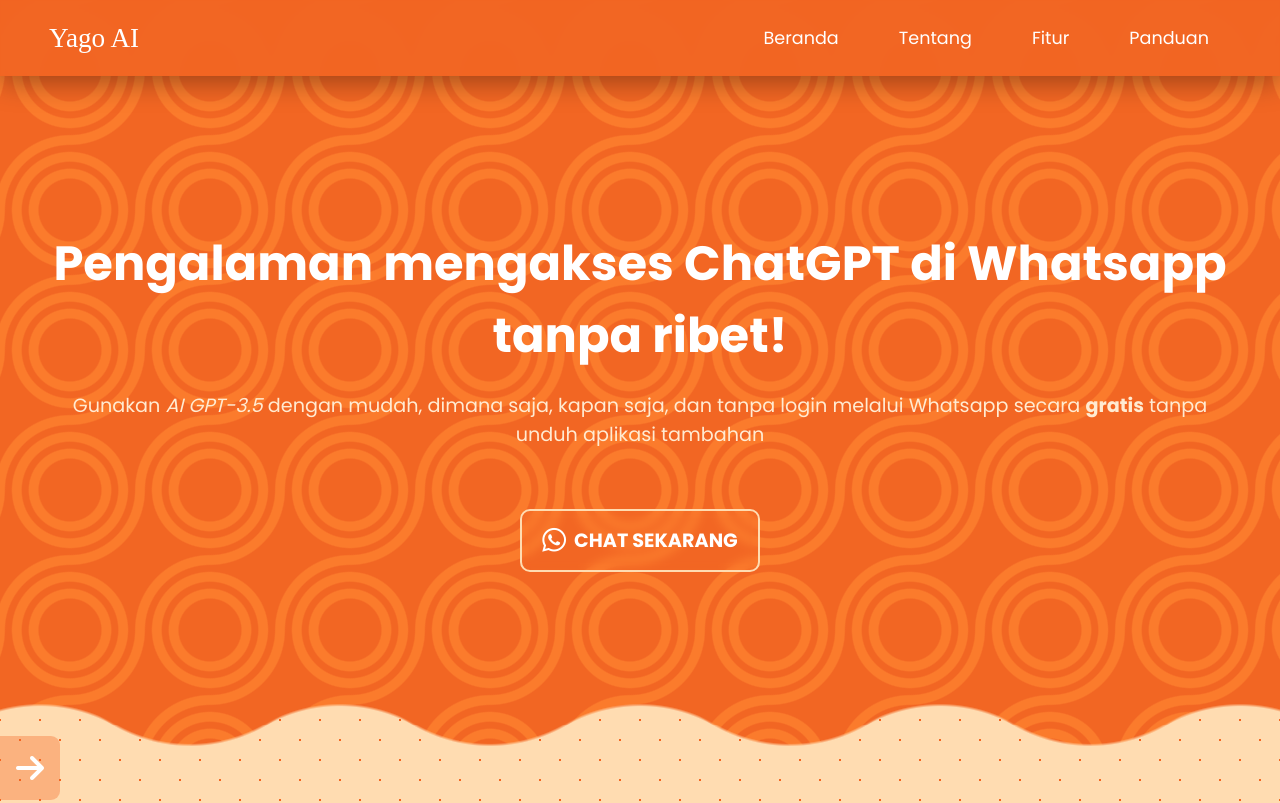
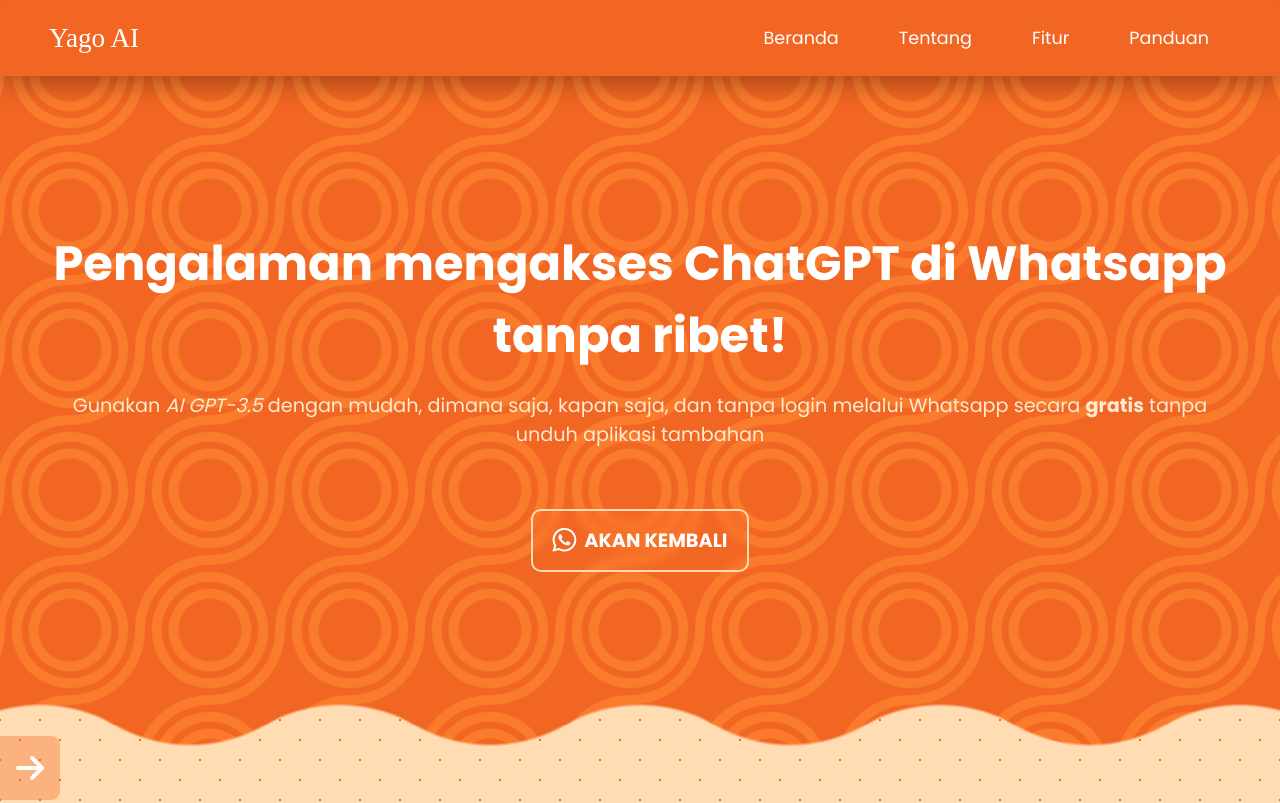
Before and after one commit to Hataken999/yagoai-landing-page, a plain HTML site: page index.html in a window 1280 px wide. Shown: the top 803 px of the page. Drawn offline with Linux system fonts and the light colour scheme; a web font is replaced by a local one.

Commit message:
Perbarui: btnlink menjadi "akan kembali" & href void

```diff
--- a/index.html
+++ b/index.html
@@ -51,7 +51,7 @@
             <div class="jumbotron mw">
                 <h1 class="headline">Pengalaman mengakses ChatGPT di Whatsapp tanpa ribet!</h1>
                 <p class="description">Gunakan <cite>AI GPT-3.5</cite> dengan mudah, dimana saja, kapan saja, dan tanpa login melalui Whatsapp secara <strong>gratis</strong> tanpa unduh aplikasi tambahan</p>
-                <a href="https://url.hataken.eu.org/YagoAI" class="btnLink" target="_blank"><i class="fa-brands fa-whatsapp"></i> chat sekarang</a>
+                <a href="javascript:void(0)" class="btnLink" target="_blank"><i class="fa-brands fa-whatsapp"></i> akan kembali</a>
             </div>
         </section>
 
```
